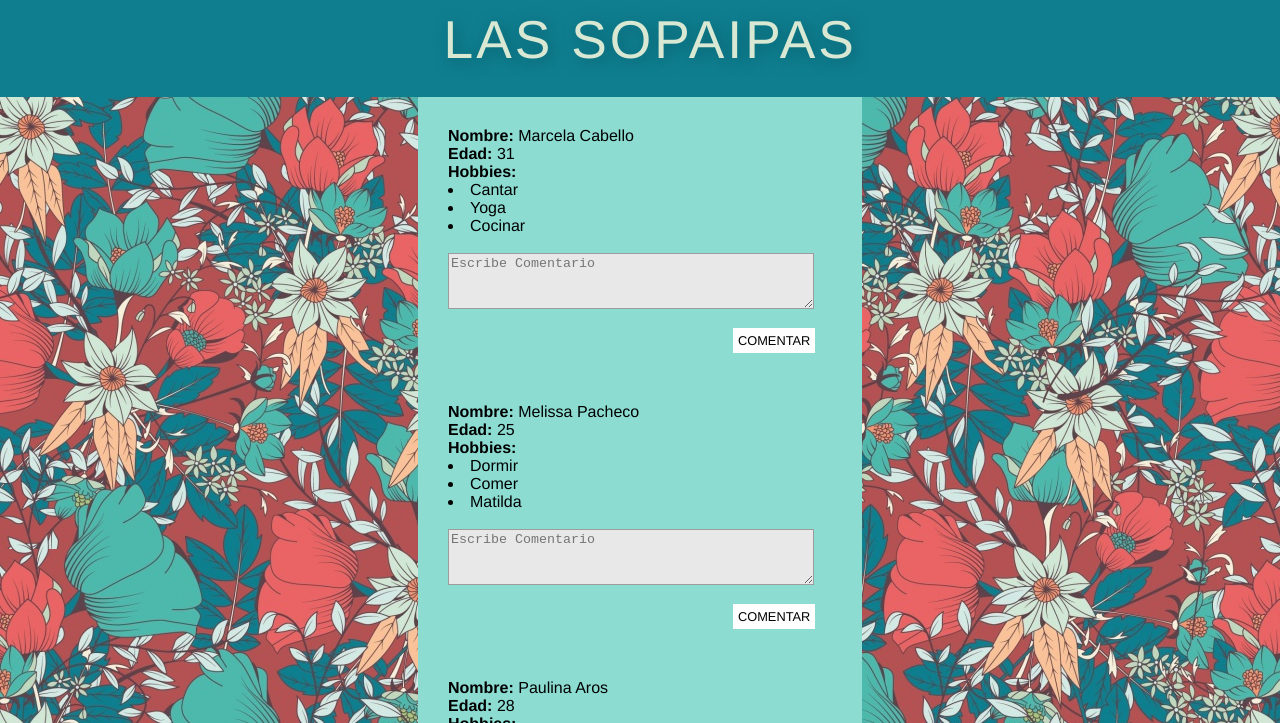
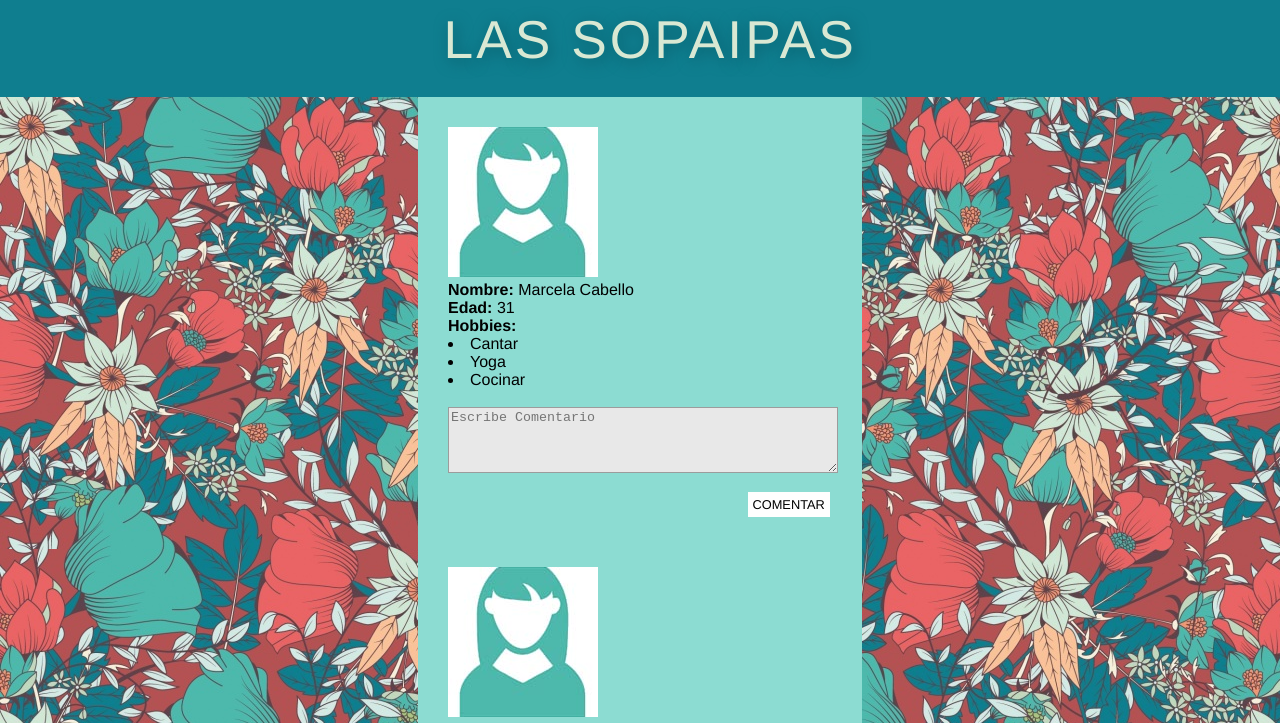
Before and after one commit to amalakamala/mi-squad, a plain HTML site: page index.html in a window 1280 px wide. Shown: the part 77-800 px from the top of the page. Drawn offline with Linux system fonts and the light colour scheme.

Commit message:
cambio en el estilo, se agrego imagen

```diff
--- a/assets/css/main.css
+++ b/assets/css/main.css
@@ -25,9 +25,7 @@ h1{
 
 .el-boton{
 	background-color: #fefefe;
-	width: 3%;
-	margin: 285px;
-	height: 5px;
+	margin: 78%;
 	padding: 5px;
 	font-weight: 400;
 	text-transform: uppercase;
@@ -42,6 +40,7 @@ h1{
 	margin: 0 auto;
 	padding: 30px;
 	background-color: #8CDCD2;
+	vertical-align: middle;
 
 }
 
@@ -51,13 +50,18 @@ h1{
 	background-color: #0f7e8f;
 }
 
+.d-cuadro{
+	vertical-align: middle;
+}
+
 li{
 	padding-right: 30px;
 }
 
 textarea{
-	width: 360px;
-	height: 50px;
+	width: 100%;
+	height: 60px;
 	background-color: #E8E8E8;
 	border: 1px solid #9C9C9C;
+
 }
--- a/assets/js/main.js
+++ b/assets/js/main.js
@@ -1,24 +1,25 @@
 var arr = [];
 var arrComentarios = [];
 
-function Squad(nombre,edad,hobbies,id){
+function Squad(nombre,edad,hobbies,id,image){
 	this.nombre = nombre;
 	this.edad = edad;
   	this.hobbies = hobbies;
   	this.id = id;
+  	this.image = image;
 }
 
 
 function mySquad(){
 
-	var Marcela = new Squad("Marcela Cabello",31,["Cantar", "Yoga", "Cocinar"],1);
-	var Marcelissa = new Squad("Melissa Pacheco",25,["Dormir", "Comer", "Matilda"],2);
-	var Paulina = new Squad("Paulina Aros",28,["Hacer libretas", "Acariciar Gatos", "Manicure"],3);
-	var Karla = new Squad("Karla Jeria",35,["Comer Chocolates", "Viajar","Ir al Cine"],4);
-	var Tanya = new Squad("Tanya Ramirez",29,["Gatos", "Viajar","Tomar tecito a las 4"],5);
-	var Paula = new Squad("Paula Ponce",28,["Música", "Aves","Heroes of the storm"],6);
-	var Mariela = new Squad("Mariela Cubillos",36,["Tejer", "Comer chocolate","Cocinar"],7);
-	var Valentina = new Squad("Valentina Amala Kamala",29,["Bordar", "Tejer","Dormir"],8);
+	var Marcela = new Squad("Marcela Cabello",31,["Cantar", "Yoga", "Cocinar"],1,"assets/img/perfil1.jpg");
+	var Marcelissa = new Squad("Melissa Pacheco",25,["Dormir", "Comer", "Matilda"],2,"assets/img/perfil1.jpg");
+	var Paulina = new Squad("Paulina Aros",28,["Hacer libretas", "Acariciar Gatos", "Manicure"],3,"assets/img/perfil1.jpg");
+	var Karla = new Squad("Karla Jeria",35,["Comer Chocolates", "Viajar","Ir al Cine"],4,"assets/img/perfil1.jpg");
+	var Tanya = new Squad("Tanya Ramirez",29,["Gatos", "Viajar","Tomar tecito a las 4"],5,"assets/img/perfil1.jpg");
+	var Paula = new Squad("Paula Ponce",28,["Música", "Aves","Heroes of the storm"],6,"assets/img/perfil1.jpg");
+	var Mariela = new Squad("Mariela Cubillos",36,["Tejer", "Comer chocolate","Cocinar"],7,"assets/img/perfil1.jpg");
+	var Valentina = new Squad("Valentina Amala Kamala",29,["Bordar", "Tejer","Dormir"],8,"assets/img/perfil1.jpg");
 
 	arr.push(Marcela,Marcelissa,Paulina,Karla,Tanya,Paula,Mariela,Valentina);
 
@@ -31,6 +32,10 @@ var escribir = document.getElementById('mi-squad');
 function escribeEnHTML(){
 	arr.forEach(function(el){
 		var squadAux = document.createElement("div");
+		squadAux.setAttribute("class","d-cuadro");
+
+		squadAux.innerHTML += "<img src= '" + el.image + "' >" + "<br>" ;
+
 		squadAux.innerHTML +=  '<b>Nombre:</b> ' + el.nombre + '<br><b>Edad:</b> ' + el.edad + '<br><b>Hobbies:</b><br>';
 
 		var squadAux2 = document.createElement("ul");
```
Also changed, not shown: assets/img/perfil1.jpg (added).
